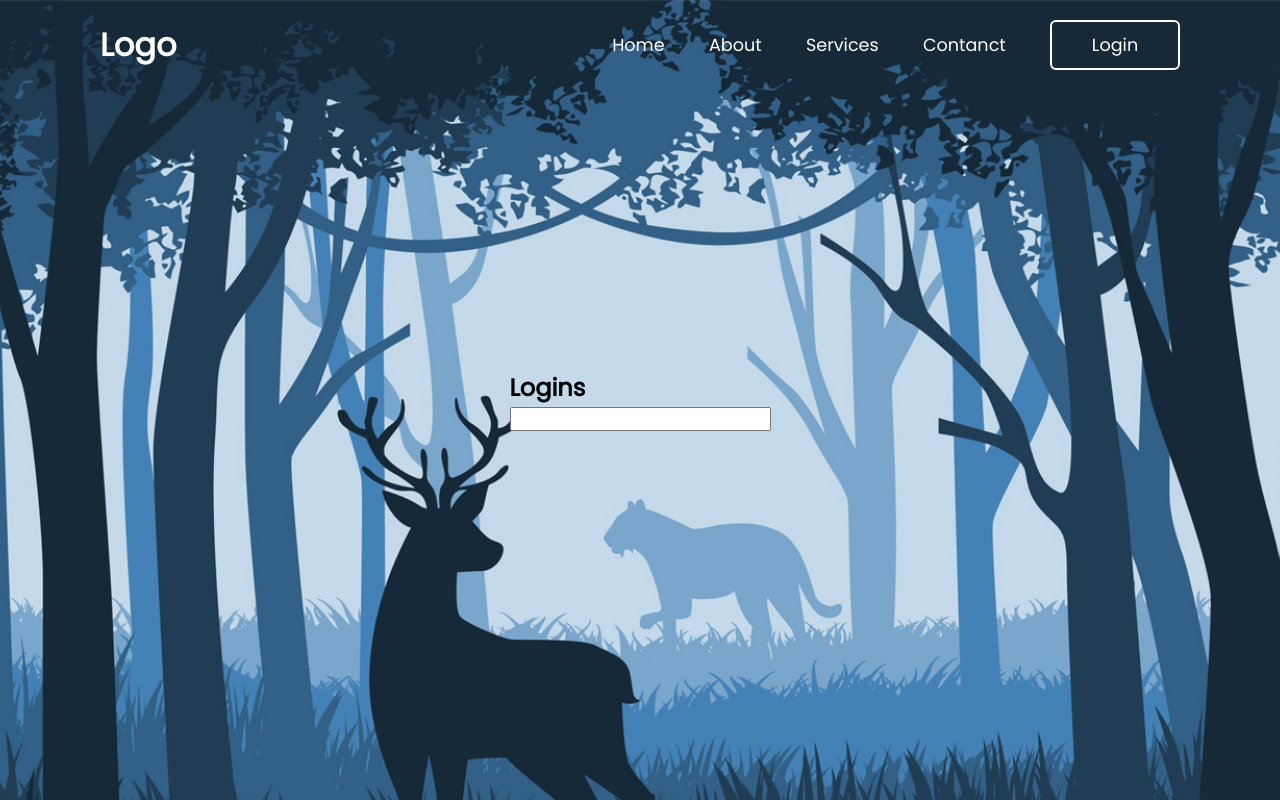
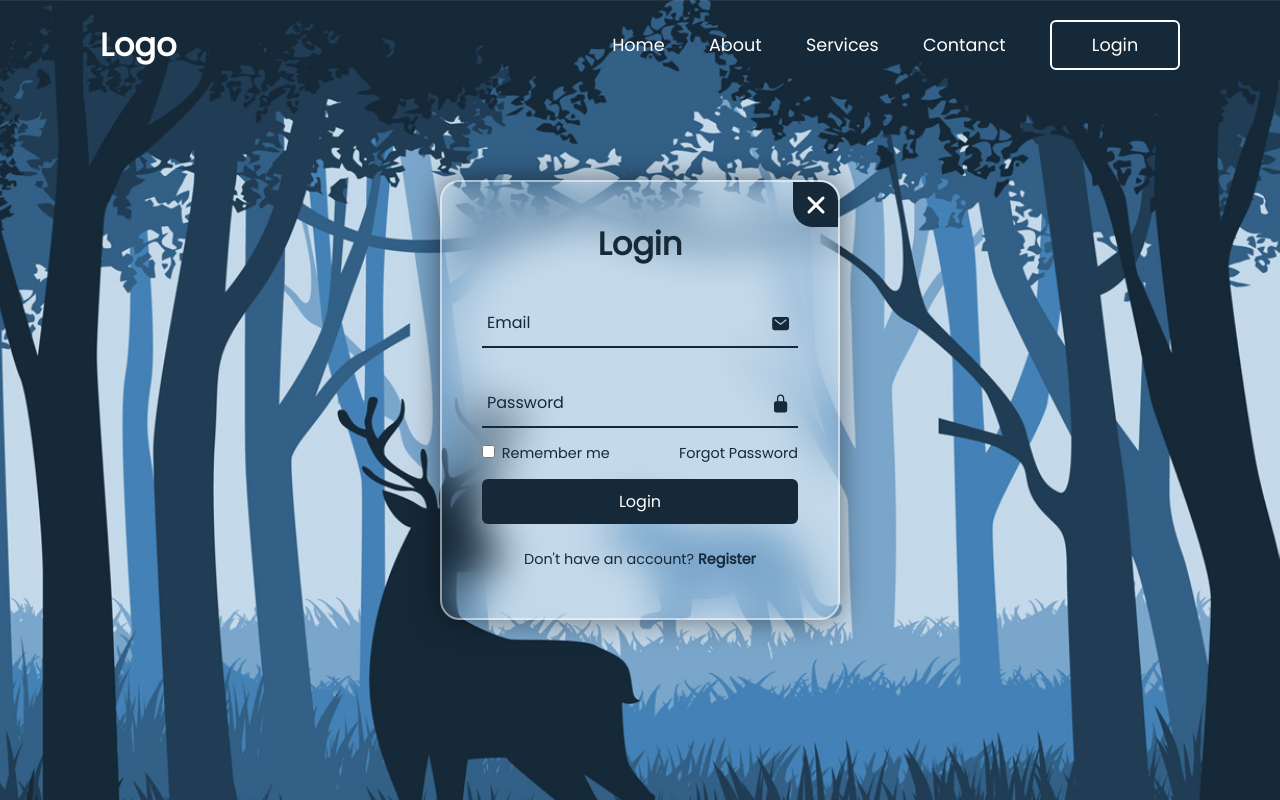
Before and after one commit to Blinki4/login-registration-tutorial, a plain HTML site: page index.html in a window 1280 px wide. Both pictures are taken after a click on the button "Login". Drawn offline with nearby package versions, Linux system fonts and the light colour scheme.

Commit message:
Final result

```diff
--- a/index.html
+++ b/index.html
@@ -17,16 +17,90 @@
         <button class="btnLogin-popup">Login</button>
       </nav>
     </header>
+
     <div class="wrapper">
+      <span class="icon-close">
+        <ion-icon name="close"></ion-icon>
+      </span>
       <div class="form-box login">
-        <h2>Logins</h2>
-        <form action="#" class="action">
+        <h2>Login</h2>
+        <form action="#">
           <div class="input-box">
-            <span class="icon"></span>
+            <span class="icon">
+              <ion-icon name="mail"></ion-icon>
+            </span>
             <input type="email" required />
+            <label>Email</label>
+          </div>
+          <div class="input-box">
+            <span class="icon">
+              <ion-icon name="lock-closed"></ion-icon>
+            </span>
+            <input type="password" required />
+            <label>Password</label>
+          </div>
+          <div class="remember-forgot">
+            <label> <input type="checkbox" /> Remember me </label>
+            <a href="#">Forgot Password</a>
+          </div>
+          <button type="submit" class="btn">Login</button>
+          <div class="login-register">
+            <p>
+              Don't have an account?
+              <a href="#" class="register-link">Register</a>
+            </p>
+          </div>
+        </form>
+      </div>
+
+      <div class="form-box register">
+        <h2>Registration</h2>
+        <form action="#">
+          <div class="input-box">
+            <span class="icon">
+              <ion-icon name="person"></ion-icon>
+            </span>
+            <input type="text" required />
+            <label>Username</label>
+          </div>
+          <div class="input-box">
+            <span class="icon">
+              <ion-icon name="mail"></ion-icon>
+            </span>
+            <input type="email" required />
+            <label>Email</label>
+          </div>
+          <div class="input-box">
+            <span class="icon">
+              <ion-icon name="lock-closed"></ion-icon>
+            </span>
+            <input type="password" required />
+            <label>Password</label>
+          </div>
+          <div class="remember-forgot">
+            <label>
+              <input type="checkbox" /> I agree to the terms & conditions
+            </label>
+          </div>
+          <button type="submit" class="btn">Register</button>
+          <div class="login-register">
+            <p>
+              Already have an account?
+              <a href="#" class="login-link">Login</a>
+            </p>
           </div>
         </form>
       </div>
     </div>
+
+    <script src="/scripts/script.js"></script>
+    <script
+      type="module"
+      src="https://unpkg.com/ionicons@7.1.0/dist/ionicons/ionicons.esm.js"
+    ></script>
+    <script
+      nomodule
+      src="https://unpkg.com/ionicons@7.1.0/dist/ionicons/ionicons.js"
+    ></script>
   </body>
 </html>
--- /dev/null
+++ b/scripts/script.js
@@ -0,0 +1,21 @@
+const wrapper = document.querySelector(".wrapper");
+const loginLink = document.querySelector(".login-link");
+const registerLink = document.querySelector(".register-link");
+const btnPopup = document.querySelector(".btnLogin-popup");
+const iconClose = document.querySelector(".icon-close");
+
+registerLink.addEventListener("click", () => {
+  wrapper.classList.add("active");
+});
+
+loginLink.addEventListener("click", () => {
+  wrapper.classList.remove("active");
+});
+
+btnPopup.addEventListener("click", () => {
+  wrapper.classList.add("active-popup");
+});
+
+iconClose.addEventListener("click", () => {
+  wrapper.classList.remove("active-popup");
+});
--- a/styles/style.css
+++ b/styles/style.css
@@ -55,7 +55,7 @@ header {
   border-radius: 5px;
   transform-origin: right;
   transform: scaleX(0);
-  transition: transform 0.2s;
+  transition: transform 0.3s;
 }
 .navigation a:hover::after {
   transform-origin: left;
@@ -74,10 +74,188 @@ header {
   color: #fff;
   font-weight: 500;
   margin-left: 40px;
-  transition: 0.5s;
+  transition: 0.3s;
 }
 
 .navigation .btnLogin-popup:hover {
   background: #fff;
   color: #162938;
 }
+
+.wrapper {
+  position: relative;
+  width: 400px;
+  height: 440px;
+  background: transparent;
+  border: 2px solid rgba(255, 255, 255, 0.5);
+  border-radius: 20px;
+  backdrop-filter: blur(20px);
+  box-shadow: 0 0 30px rgba(0, 0, 0, 0.5);
+  display: flex;
+  justify-content: center;
+  align-items: center;
+  overflow: hidden;
+  transform: scale(0);
+  transition: transform 0.5s ease, height 0.2s ease;
+}
+
+.wrapper.active-popup {
+  transform: scale(1);
+}
+
+.wrapper.active {
+  height: 520px;
+}
+
+.wrapper .form-box {
+  width: 100%;
+  padding: 40px;
+}
+
+.wrapper .form-box.login {
+  transition: transform 0.18s ease;
+  transform: translateX(0);
+}
+
+.wrapper.active .form-box.login {
+  transition: none;
+  transform: translateX(-400px);
+}
+
+.wrapper .form-box.register {
+  position: absolute;
+  transition: none;
+  transform: translateX(400px);
+}
+
+.wrapper.active .form-box.register {
+  transition: transform 0.18s ease;
+  transform: translateX(0);
+}
+
+.wrapper .icon-close {
+  position: absolute;
+  top: 0;
+  right: 0;
+  width: 45px;
+  height: 45px;
+  background: #162938;
+  font-size: 2em;
+  color: #fff;
+  display: flex;
+  justify-content: center;
+  align-items: center;
+  border-bottom-left-radius: 20px;
+  cursor: pointer;
+  z-index: 1;
+}
+
+.form-box h2 {
+  font-size: 2em;
+  color: #162938;
+  text-align: center;
+}
+
+.input-box {
+  position: relative;
+  width: 100%;
+  height: 50px;
+  border-bottom: 2px solid #162938;
+  margin: 30px 0;
+}
+
+.input-box label {
+  position: absolute;
+  top: 50%;
+  left: 5px;
+  transform: translateY(-50%);
+  font-size: 1em;
+  color: #162938;
+  font-weight: 500;
+  pointer-events: none;
+  transition: 0.5s;
+}
+
+.input-box input:focus ~ label,
+.input-box input:valid ~ label {
+  top: -5px;
+}
+
+.input-box input {
+  width: 100%;
+  height: 100%;
+  background: transparent;
+  border: none;
+  outline: none;
+  font-size: 1em;
+  color: #162938;
+  font-weight: 600;
+  padding: 0 35px 0 5px;
+}
+
+.input-box .icon {
+  position: absolute;
+  right: 8px;
+  font-size: 1.2em;
+  color: #162938;
+  line-height: 57px;
+}
+
+.remember-forgot {
+  font-size: 0.9em;
+  color: #162938;
+  font-weight: 500;
+  margin: -15px 0 15px;
+  display: flex;
+  justify-content: space-between;
+}
+
+.remember-forgot label input {
+  accent-color: #162938;
+  margin-right: 3px;
+}
+
+.remember-forgot a {
+  color: #162938;
+  text-decoration: none;
+}
+
+.remember-forgot a:hover {
+  text-decoration: underline;
+}
+
+.btn {
+  width: 100%;
+  height: 45px;
+  background: #162938;
+  border: none;
+  outline: none;
+  border-radius: 6px;
+  cursor: pointer;
+  font-size: 1em;
+  color: #fff;
+  transition: 0.3s;
+}
+
+.btn:hover {
+  background-color: #fff;
+  color: #162938;
+}
+
+.login-register {
+  font-size: 0.9em;
+  color: #162938;
+  text-align: center;
+  font-weight: 500;
+  margin: 25px 0 10px;
+}
+
+.login-register p a {
+  color: #162938;
+  text-decoration: none;
+  font-weight: 600;
+}
+
+.login-register p a:hover {
+  text-decoration: underline;
+}
```
